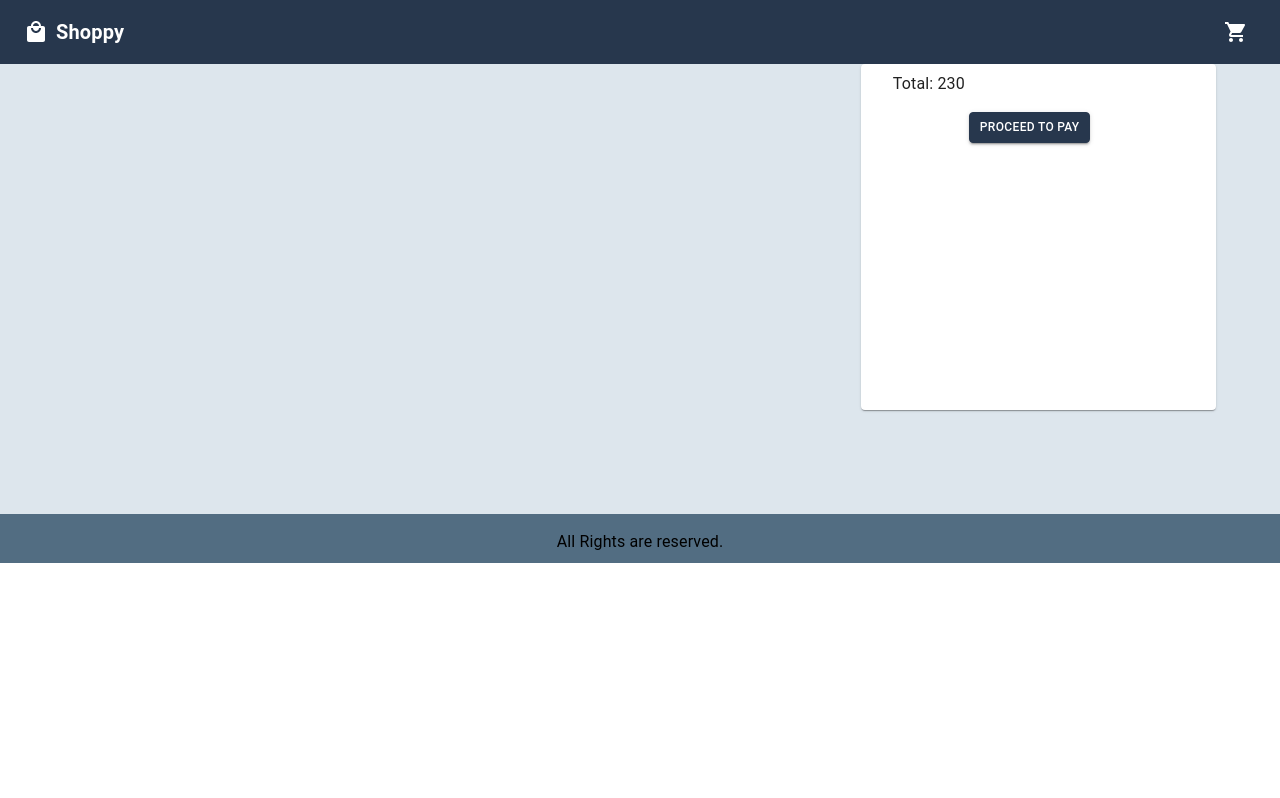
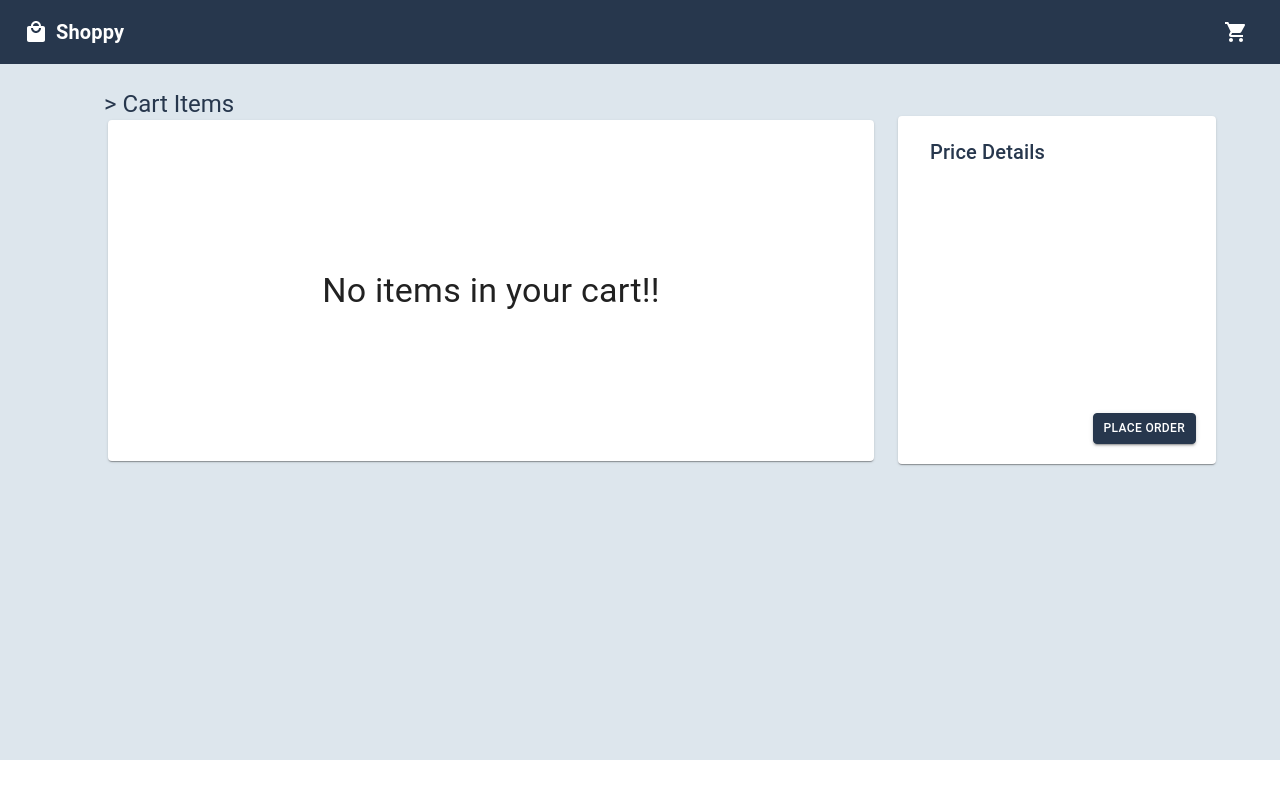
Before and after one commit to shankarkasala/instashop, a React (Create React App) app: page /cartItems in a window 1280 px wide. Built offline with nearby package versions, Linux system fonts and the light colour scheme; the HTML template or start-up script is replaced by a standard one.

Commit message:
cart item page

```diff
--- a/src/App.css
+++ b/src/App.css
@@ -10,7 +10,7 @@
 .mainContent {
     width: 100%;
     margin: 0 auto;
-    min-height: 450px;
+    height: 100%;
     overflow-y: auto;
     background: #DDE6ED;
 }
--- a/src/App.js
+++ b/src/App.js
@@ -2,10 +2,11 @@ import "./App.css";
 import { BrowserRouter, Routes, Route } from "react-router-dom";
 import Header from "./Components/Header/Header";
 import Products from "./Pages/Products/Products";
-import Footer from "./Components/Footer/Footer";
+// import Footer from "./Components/Footer/Footer";
 import PageNotFound from "./PageNotFound";
 import Product from "./Pages/Product/Product";
 import CartItems from "./Pages/CartItems/CartItems";
+import Summary from "./Pages/Summary/Summary";
 
 function App() {
   return (
@@ -19,12 +20,13 @@ function App() {
             <Route path="/" element={<Products />} />
             <Route path="/product" element={<Product />} />
             <Route path="/cartItems" element={<CartItems />} />
+            <Route path="/order" element={<Summary />} />
             <Route path="*" Component={PageNotFound}/>
           </Routes>
         </main>
-        <div className="footer">
+        {/* <div className="footer">
           <Footer />
-        </div>
+        </div> */}
       </div>
     </BrowserRouter>
   );
--- a/src/Pages/CartItems/CartItems.js
+++ b/src/Pages/CartItems/CartItems.js
@@ -9,25 +9,32 @@ import {
   Button,
   styled,
   CardActions,
+  Dialog,
+  DialogTitle,
+  DialogActions,
   // FormControl,
   // InputLabel,
   // Select,
   // MenuItem,
 } from "@mui/material";
-import React from "react";
+import React, { useState } from "react";
 import { useDispatch, useSelector } from "react-redux";
-// import { useNavigate } from "react-router-dom";
+import { useNavigate } from "react-router-dom";
 // import ArrowBackIcon from "@mui/icons-material/ArrowBack";
 import DeleteOutlinedIcon from "@mui/icons-material/DeleteOutlined";
 import { cloneDeep } from "lodash";
 import { getSelectedProduct } from "../Product/Actions/ProductActions";
 import CurrencyRupeeIcon from "@mui/icons-material/CurrencyRupee";
+import ReportProblemIcon from "@mui/icons-material/ReportProblem";
 import "./cartItems.css";
 
 function CartItems() {
   // const [qty, setQty] = React.useState("");
+  const [openDialog, setOpenDialog] = useState(false);
+  const [deleteProduct, setDleleteProduct] = useState(null);
+  const [emptyCart, setEmptyCart] = useState(false);
 
-  // const navigate = useNavigate();
+  const navigate = useNavigate();
   const dispatch = useDispatch();
   const AddButton = styled(Button)(({ theme }) => ({
     marginLeft: "84px",
@@ -46,23 +53,55 @@ function CartItems() {
   // const handleBack = () => {
   //   navigate("/");
   // };
+  let temp = product?.selectedProduct?.map((res) => res.price);
 
-  const handleDeleteItem = (item) => {
+  let totalPrice =
+    (temp.length > 0 && temp.reduce((acc, curr) => acc + curr)) || 0;
+  const handleDeleteItem = () => {
     let updateList = cloneDeep(product.selectedProduct);
-    let index = updateList.findIndex((res) => res._id === item._id);
+    let index = updateList.findIndex((res) => res._id === deleteProduct._id);
     updateList.splice(index, 1);
     dispatch(getSelectedProduct(updateList));
+    setOpenDialog(false);
   };
 
   // const handleChange = (event) => {
   //   setQty(event.target.value);
   // };
 
+  const handleCloseAlert = () => {
+    setOpenDialog(false);
+  };
+
+  const hendleOpenDialog = (item) => {
+    setOpenDialog(true);
+    setDleleteProduct(item);
+  };
+
+  const handleOrder = () => {
+    console.log(product.selectedProduct.length);
+    if (product.selectedProduct.length === 0) {
+      setEmptyCart(true);
+      setOpenDialog(true);
+    } else {
+      let updateList = cloneDeep(product.selectedProduct);
+      updateList = [];
+      dispatch(getSelectedProduct(updateList));
+      navigate("/order");
+    }
+  };
+
   return (
     <Container
-      sx={{ margin: "0 auto", width: "100%", display: "flex" }}
+      sx={{ marginTop: "24px", width: "100%", height: "84vh", display: "flex" }}
     >
       <Container>
+        <Typography variant="h5" sx={{ marginLeft: "16px", color: "#27374D" }}>
+          {" "}
+          {"> "}Cart Items
+        </Typography>
+        {product.selectedProduct.length > 0 ? (
+          <>
             {product.selectedProduct.map((res) => {
               return (
                 <Card
@@ -73,14 +112,22 @@ function CartItems() {
                     marginBottom: "8px",
                     padding: "8px",
                     height: "150px",
-                width: "800px",
+                    width: "750px",
                     position: "relative",
                   }}
                 >
                   <Box sx={{ display: "flex", flexDirection: "column" }}>
                     <CardContent sx={{ flex: "1 0 auto" }}>
-                  <Typography component="div" variant="h5">
-                    {res.title}
+                      <Typography
+                        component="div"
+                        variant="h5"
+                        sx={{ color: "#27374D" }}
+                      >
+                        {res.title}{" "}
+                        <DeleteOutlinedIcon
+                          onClick={() => hendleOpenDialog(res)}
+                          sx={{ cursor: "pointer", verticalAlign: "top" }}
+                        />
                       </Typography>
                       <Typography
                         variant="subtitle1"
@@ -122,32 +169,122 @@ function CartItems() {
                     image={res.image}
                     alt={res.title}
                   />
-              <div className="deleteIcon" onClick={() => handleDeleteItem(res)}>
+                  <div
+                    className="deleteIcon"
+                    onClick={() => hendleOpenDialog(res)}
+                  >
                     <DeleteOutlinedIcon sx={{ cursor: "pointer" }} />
                   </div>
                 </Card>
               );
             })}
+          </>
+        ) : (
+          <Card
+            sx={{
+              display: "flex",
+              justifyContent: "center",
+              alignItems: "center",
+              marginLeft: "20px",
+              marginBottom: "8px",
+              padding: "8px",
+              height: "325px",
+              width: "750px",
+            }}
+          >
+            <Typography variant="h4">No items in your cart!!</Typography>
+          </Card>
+        )}
       </Container>
       <Card
         sx={{
+          position: "relative",
+          marginTop: "28px",
           marginBottom: "8px",
           padding: "8px",
-          height: "330px",
+          height: "332px",
           width: "500px",
         }}
       >
         <Container>
           <Box>
-            <Typography>Total: 230</Typography>
+            <Typography
+              variant="h6"
+              sx={{ marginTop: "12px", color: "#27374D" }}
+            >
+              Price Details
+            </Typography>
+            {product.selectedProduct.length > 0 && (
+              <Box sx={{ padding: "24px 0" }}>
+                <Typography sx={{ fontSize: "14px", marginBottom: "12px" }}>
+                  Price ({product.selectedProduct.length} items){" "}
+                  <CurrencyRupeeIcon sx={{ fontSize: "14px" }} />{" "}
+                  {totalPrice || 0}
+                </Typography>
+                <Typography sx={{ fontSize: "14px", marginBottom: "12px" }}>
+                  Delivery Charges{" "}
+                  <CurrencyRupeeIcon sx={{ fontSize: "14px" }} />{" "}
+                  <strike>150</strike> Free Delivery
+                </Typography>
+
+                <Typography sx={{ fontSize: "14px", marginBottom: "12px" }}>
+                  Total Amount: <CurrencyRupeeIcon sx={{ fontSize: "14px" }} />{" "}
+                  {totalPrice}
+                </Typography>
+              </Box>
+            )}
           </Box>
         </Container>
-        <CardActions sx={{ margin: "8px" }}>
-          <AddButton size="small" variant="contained">
-            Proceed To Pay
+        <CardActions
+          sx={{ position: "absolute", bottom: "12px", right: "12px" }}
+        >
+          <AddButton onClick={handleOrder} size="small" variant="contained">
+            Place Order
           </AddButton>
         </CardActions>
       </Card>
+      <Dialog
+        open={openDialog}
+        onClose={handleCloseAlert}
+        aria-labelledby="alert-dialog-title"
+        aria-describedby="alert-dialog-description"
+        fullWidth={true}
+        maxWidth={"xs"}
+      >
+        <DialogTitle sx={{color:"#27374D"}} variant="h5" id="alert-dialog-title">{"Alert !!"}</DialogTitle>
+        {emptyCart ? (
+          <>
+            <div className="dialogContent">
+              <ReportProblemIcon
+                sx={{ fontSize: "48px", color: "#F2BE22" }}
+              />
+              <Typography sx={{ padding: "0 24px" }}>
+                Add items to your cart
+              </Typography>
+            </div>
+            <DialogActions>
+              <Button onClick={handleCloseAlert}>Close</Button>
+            </DialogActions>
+          </>
+        ) : (
+          <>
+            <div className="dialogContent">
+              <ReportProblemIcon
+                sx={{  fontSize: "48px", color: "#F2BE22" }}
+              />
+              <Typography sx={{ padding: "0 24px" }}>
+                Are you sure you want to reamove <b>{deleteProduct?.title}</b> ?
+              </Typography>
+            </div>
+            <DialogActions>
+              <Button onClick={handleCloseAlert}>Cancel</Button>
+              <Button onClick={handleDeleteItem} autoFocus>
+                Remove
+              </Button>
+            </DialogActions>
+          </>
+        )}
+      </Dialog>
     </Container>
   );
 }
--- a/src/Pages/Product/Product.js
+++ b/src/Pages/Product/Product.js
@@ -129,7 +129,7 @@ function Product() {
 
   return (
     <Container
-      sx={{ width: "calc(100% - 120px)", margin: "0 auto", padding: "24px" }}
+      sx={{ width: "calc(100% - 120px)",height:"88vh", margin: "0 auto", padding: "24px" }}
     >
       <Box sx={{ height: "100%", width: "100%" }}>
         <div>
--- /dev/null
+++ b/src/Pages/Summary/Summary.js
@@ -0,0 +1,58 @@
+import { Card, Container, Typography } from "@mui/material";
+import React, { useEffect, useState } from "react";
+import CheckCircleIcon from "@mui/icons-material/CheckCircle";
+import "./summary.css";
+import { useNavigate } from "react-router-dom";
+function Summary() {
+  const navigate = useNavigate();
+
+  const [order, setOrder] = useState(false);
+  const [procesing, setProcessing] = useState(false);
+
+  useEffect(() => {
+    setTimeout(() => {
+      setOrder(true);
+    }, 6000);
+    setTimeout(() => {
+      setProcessing(true);
+    }, 2000);
+  }, []);
+
+  const handleBack = () => {
+    navigate("/");
+  };
+  return (
+    <div className="order">
+      <Card
+        sx={{
+          display: "flex",
+          justifyContent: "center",
+          alignItems: "center",
+          margin: "0 auto",
+          padding: "8px",
+          height: "325px",
+          width: "750px",
+          textAlign: "center",
+        }}
+      >
+        {order ? (
+          <Container>
+            <CheckCircleIcon sx={{ fontSize: "64px", color: "green" }} />
+            <Typography>You have successfully placed your order!!</Typography>
+            <div onClick={handleBack}>
+              <Typography sx={{ color: "blueviolet", cursor: "pointer" }}>
+                go back
+              </Typography>
+            </div>
+          </Container>
+        ) : procesing ? (
+          <Typography variant="h5">Placing your order...</Typography>
+        ) : (
+          <Typography variant="h4">Hang on...</Typography>
+        )}
+      </Card>
+    </div>
+  );
+}
+
+export default Summary;
--- /dev/null
+++ b/src/Pages/Summary/summary.css
@@ -0,0 +1,7 @@
+.order {
+    display: flex;
+    align-items: center;
+    justify-content: center;
+    margin-top: 24px;
+    height: 84vh;
+}
```
Lines whose indentation alone changed are shown as unchanged.
